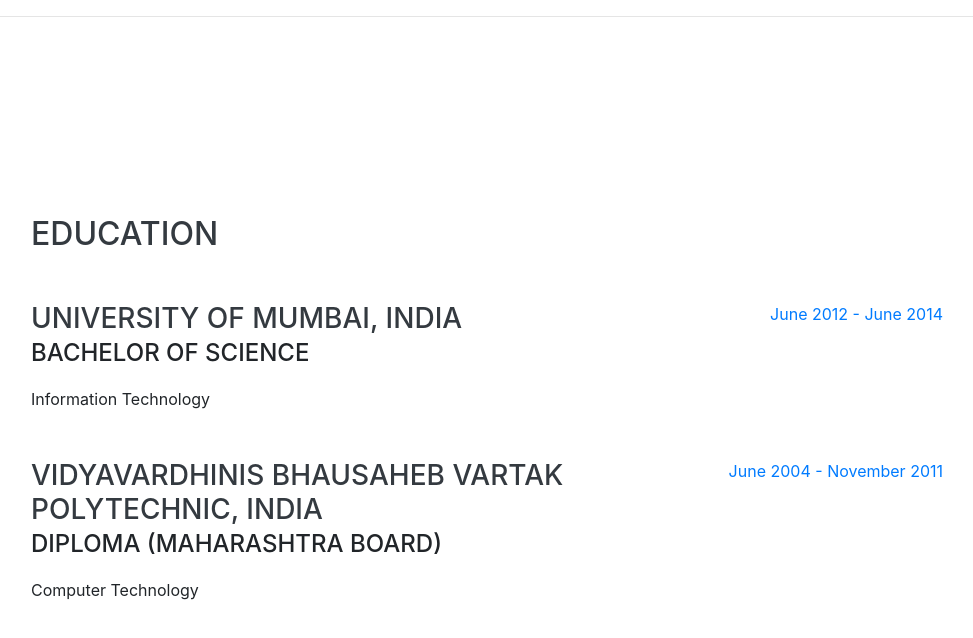
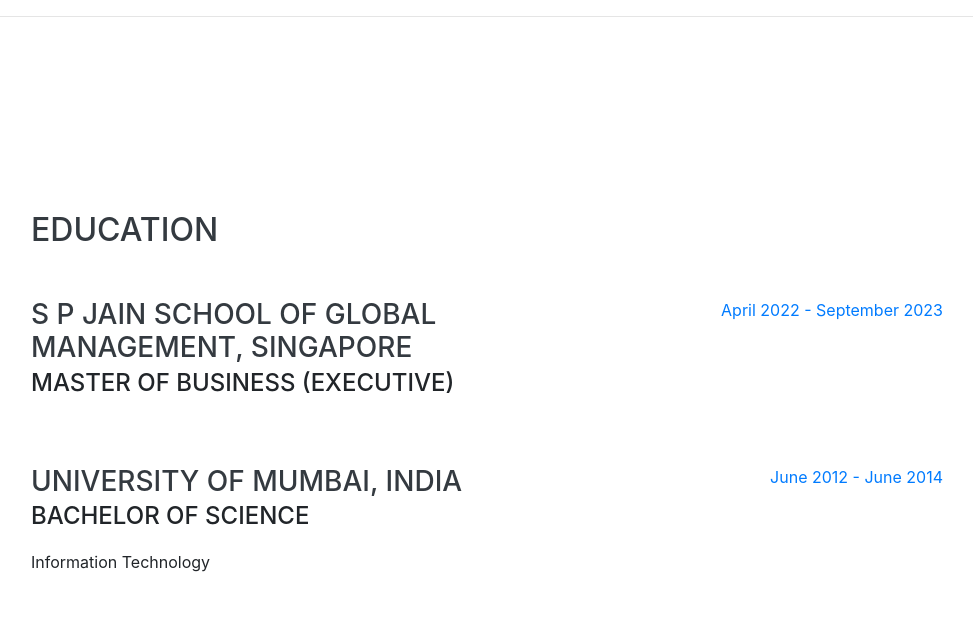
Before and after one commit to ashishnair57/ashish, a website with bundled scripts: page index.html in a window 1280 px wide. Shown: the part 1942-2580 px from the top of the page, without its empty margins (289-1262 px from the left). Built offline with nearby package versions, Linux system fonts and the light colour scheme; a web font is replaced by a local one.

Commit message:
update eduction

```diff
--- a/index.html
+++ b/index.html
@@ -251,6 +251,17 @@
 
         <div class="resume-item d-flex flex-column flex-md-row justify-content-between mb-5">
           <div class="resume-content">
+            <h3 class="mb-0">S P Jain School of Global Management, Singapore</h3>
+            <div class="subheading mb-3">Master of Business (Executive)</div>
+            <!-- <div>Entrepreneurship</div> -->
+          </div>
+          <div class="resume-date text-md-right">
+            <span class="text-primary">April 2022 - September 2023</span>
+          </div>
+        </div>
+
+        <div class="resume-item d-flex flex-column flex-md-row justify-content-between mb-5">
+          <div class="resume-content">
             <h3 class="mb-0">University of Mumbai, India</h3>
             <div class="subheading mb-3">Bachelor of Science</div>
             <div>Information Technology</div>
@@ -260,7 +271,7 @@
           </div>
         </div>
 
-        <div class="resume-item d-flex flex-column flex-md-row justify-content-between">
+        <!-- <div class="resume-item d-flex flex-column flex-md-row justify-content-between">
           <div class="resume-content">
             <h3 class="mb-0">Vidyavardhinis Bhausaheb Vartak Polytechnic, INDIA</h3>
             <div class="subheading mb-3">Diploma (MAHARASHTRA BOARD)</div>
@@ -269,7 +280,7 @@
           <div class="resume-date text-md-right">
             <span class="text-primary">June 2004 - November 2011</span>
           </div>
-        </div>
+        </div> -->
 
       </div>
     </section>
```
